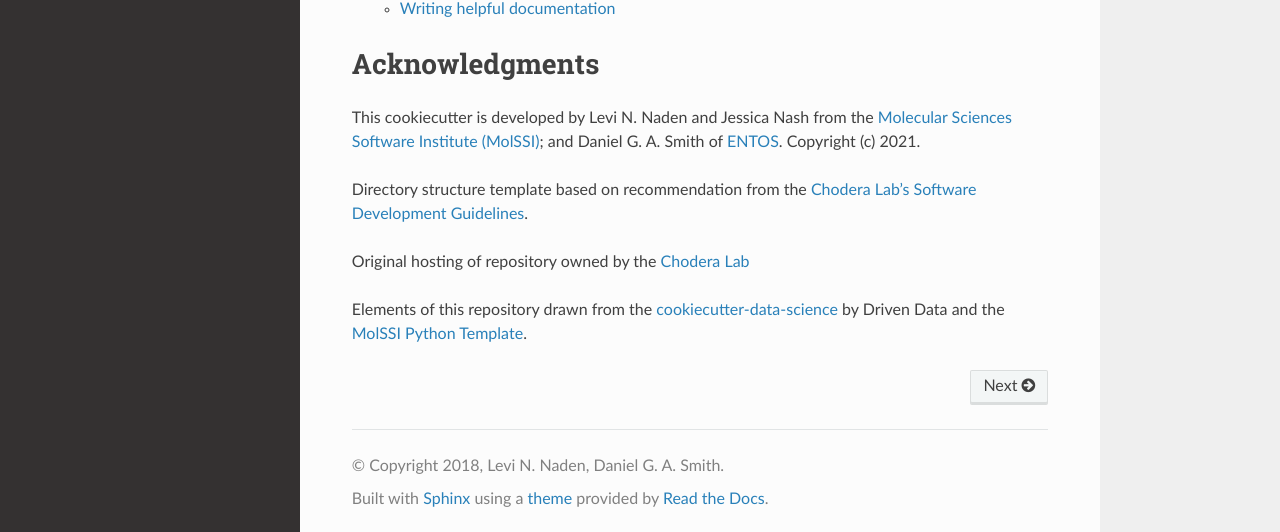
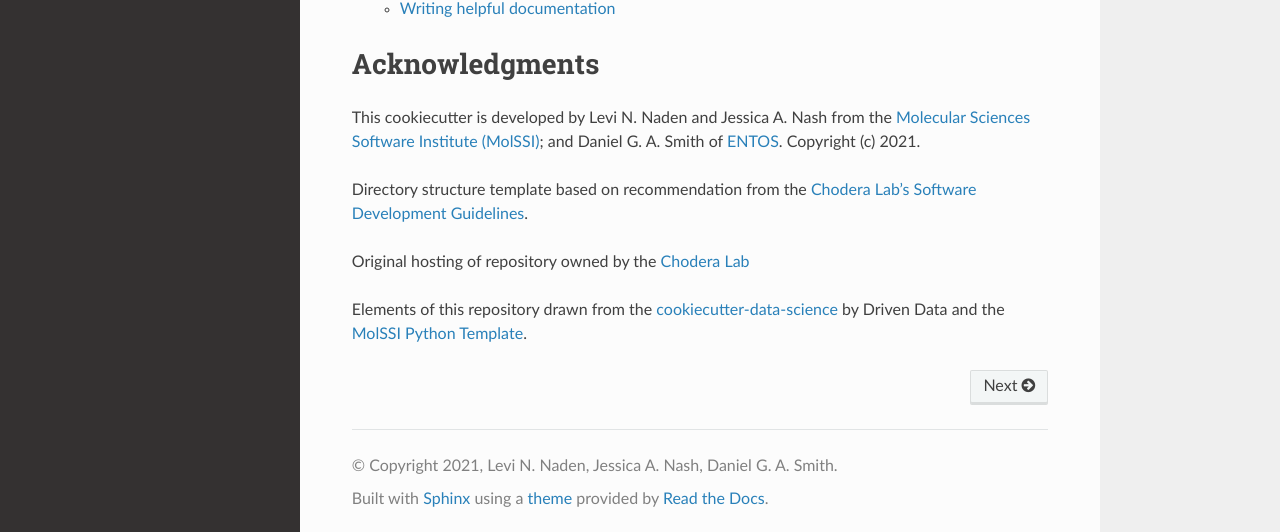
Before and after one commit to MolSSI/cookiecutter-cms, a Sphinx documentation site: the page built from docs/index.rst, in a window 1280 px wide and 900 px high, scrolled down 3174 px. Shown: the part 365-897 px from the top of the window. Built offline with Sphinx 7.4.7 and the Read the Docs theme 2.0.0, drawn with Linux system fonts in a browser that asks for light colours.

```diff
--- a/docs/conf.py
+++ b/docs/conf.py
@@ -20,8 +20,8 @@
 # -- Project information -----------------------------------------------------
 
 project = 'Computational Molecular Sciences Cookiecutter'
-copyright = '2018, Levi N. Naden, Daniel G. A. Smith'
-author = 'Levi N. Naden, Daniel G. A. Smith'
+copyright = '2021, Levi N. Naden, Jessica A. Nash, Daniel G. A. Smith'
+author = 'Levi N. Naden, Jessica A. Nash Daniel G. A. Smith'
 
 # The short X.Y version
 version = ''
--- a/docs/index.rst
+++ b/docs/index.rst
@@ -154,7 +154,7 @@ Additional Pages
 Acknowledgments
 ===============
 
-This cookiecutter is developed by Levi N. Naden and Jessica Nash
+This cookiecutter is developed by Levi N. Naden and Jessica A. Nash
 from the `Molecular Sciences Software Institute (MolSSI) <http://molssi.org/>`_; and
 Daniel G. A. Smith of `ENTOS <https://www.entos.ai/>`_. Copyright (c) 2021.
 
```
Also changed, not shown: README.md (+26 -11 lines), 14 other files.
